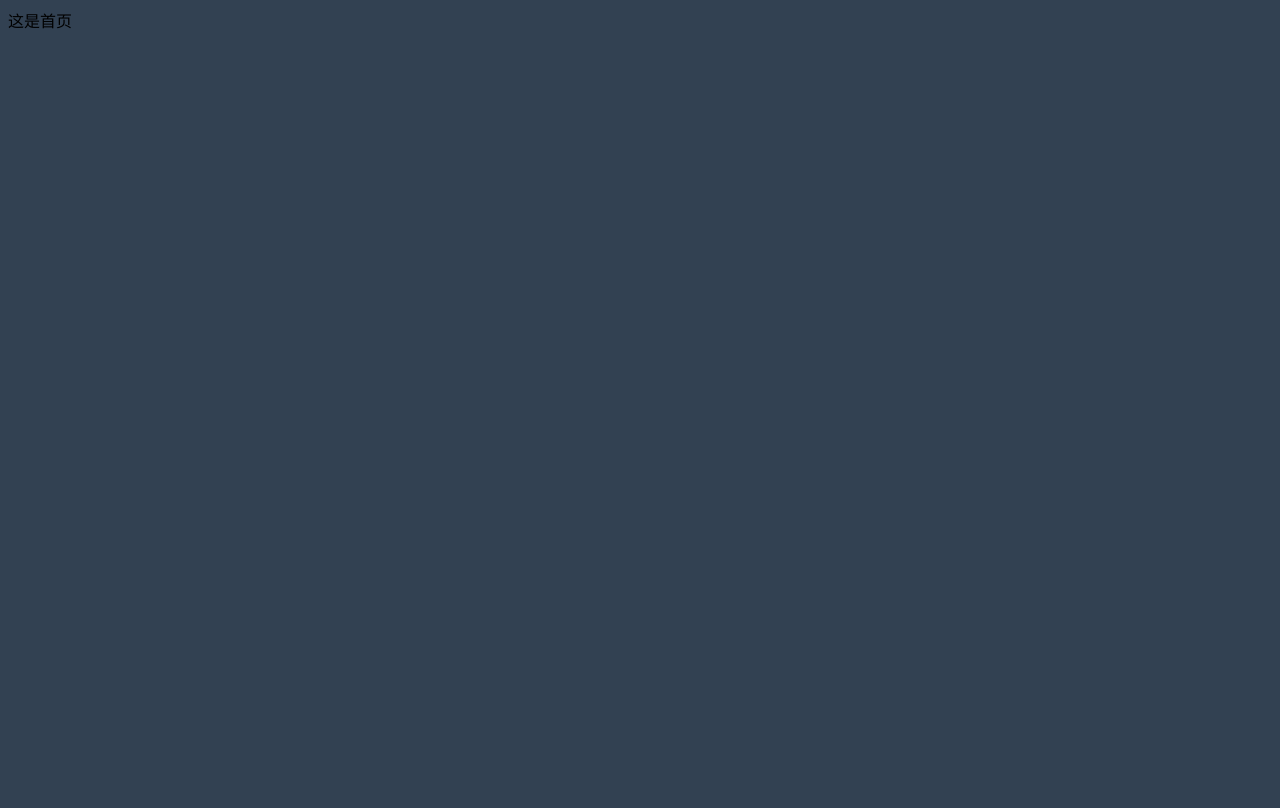
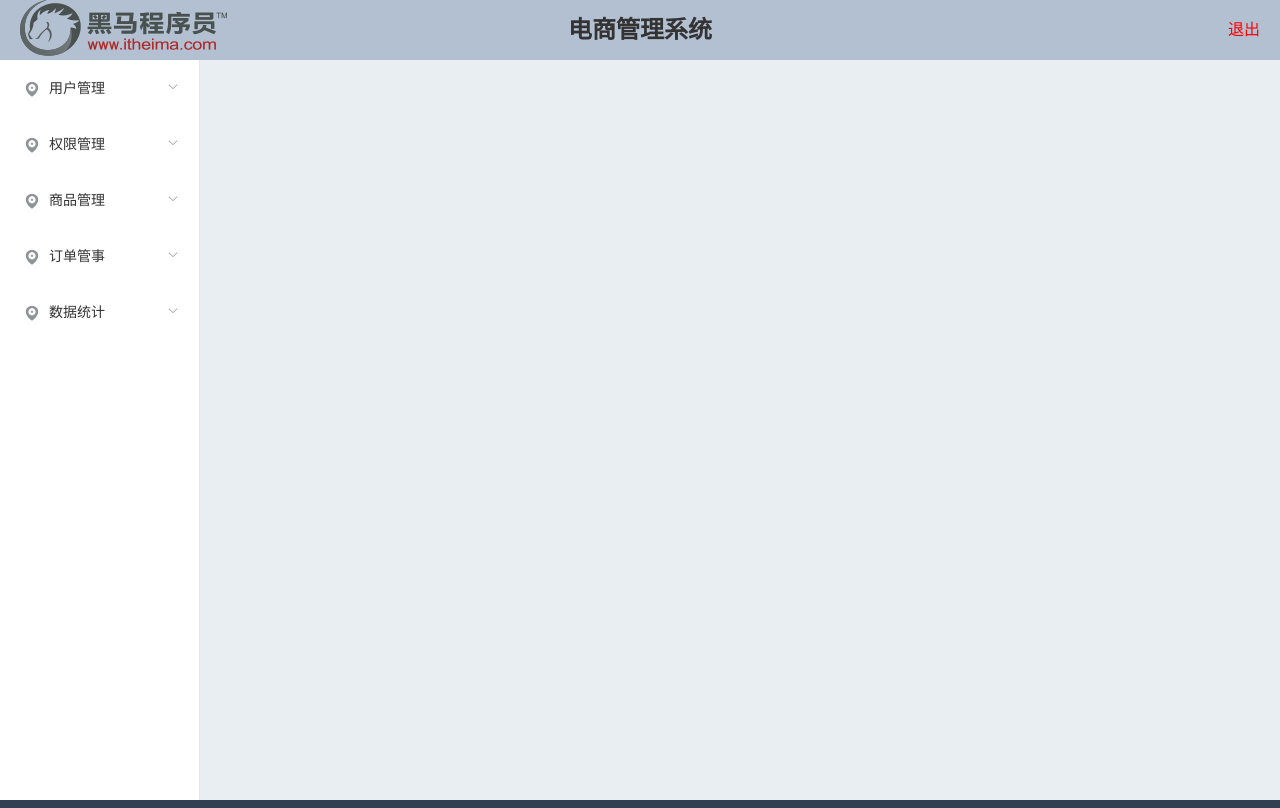
Before and after one commit to Michaelwong0820/Vue-cli, a Vue app: page /users#/home in a window 1280 px wide. Built offline with nearby package versions, Linux system fonts and the light colour scheme; sample sign-in values are in the browser's storage.

Commit message:
完成首页布局&用户列表数据的渲染与新增

```diff
--- a/src/assets/css/index.css
+++ b/src/assets/css/index.css
@@ -1,8 +1,15 @@
 body {
     background-color: #324152;
+    margin: 0;
+    padding: 0;
 }
 
 body,html {
     width: 100%;
     height: 100%;
 }
+
+h1 {
+    margin: 0;
+    padding: 0;
+}
--- a/src/components/home/home.vue
+++ b/src/components/home/home.vue
@@ -1,14 +1,68 @@
 <template>
-    <div>这是首页</div>
-
+  <div class="homeBox">
+    <el-container>
+      <el-header>
+        <TopHead/>
+      </el-header>
+      <el-container>
+        <el-aside width="200px">
+          <Aside/>
+        </el-aside>
+        <el-main>
+          <router-view></router-view>
+        </el-main>
+      </el-container>
+    </el-container>
+  </div>
 </template>
 
 <script>
+import TopHead from "./layout/TopHead.vue"; //引入顶部组件
+import Aside from "./layout/Aside.vue"; //引入侧边栏组件
 export default {
-
-}
+  mounted() {
+    var token = localStorage.getItem("token");
+    if (!token) {
+      alert("请登录");
+      this.$router.push("/login");
+    }
+  },
+  components: {
+    TopHead,
+    Aside
+  }
+};
 </script>
 
-<style >
+<style scoped>
+.homeBox {
+  height: 100%;
+}
 
+.el-header {
+  background-color: #b3c0d1;
+  color: #333;
+  text-align: center;
+  line-height: 60px;
+  /* height: 100%; */
+}
+.el-aside {
+  background-color: #d3dce6;
+  color: #333;
+  line-height: 200px;
+}
+
+.el-main {
+  background-color: #e9eef3;
+  color: #333;
+}
+
+.el-container {
+  /* margin-bottom: 40px; */
+  height: 100%;
+}
+
+.el-menu {
+  height: 100%;
+}
 </style>
--- /dev/null
+++ b/src/components/home/layout/Aside.vue
@@ -0,0 +1,93 @@
+<template>
+  <el-menu
+    :unique-opened="true"
+    default-active="2"
+    class="el-menu-vertical-demo"
+    background-color="#fff"
+    text-color="#333"
+    :router="true"
+  >
+    <!-- 一级菜单 -->
+    <el-submenu index="1">
+      <template slot="title">
+        <i class="el-icon-location"></i>
+        <span>用户管理</span>
+      </template>
+      <!-- 子菜单 -->
+      <el-menu-item index="/users">
+        <i class="el-icon-menu"></i>
+        <span>用户列表</span>
+      </el-menu-item>
+    </el-submenu>
+    <!-- 一级菜单 -->
+    <el-submenu index="2">
+      <template slot="title">
+        <i class="el-icon-location"></i>
+        <span>权限管理</span>
+      </template>
+      <!-- 子菜单 -->
+      <el-menu-item>
+        <i class="el-icon-menu"></i>
+        <span>角色列表</span>
+      </el-menu-item>
+      <el-menu-item>
+        <i class="el-icon-menu"></i>
+        <span>权限列表</span>
+      </el-menu-item>
+    </el-submenu>
+    <!-- 一级菜单 -->
+    <el-submenu index="3">
+      <template slot="title">
+        <i class="el-icon-location"></i>
+        <span>商品管理</span>
+      </template>
+      <!-- 子菜单 -->
+      <el-menu-item>
+        <i class="el-icon-menu"></i>
+        <span>商品列表</span>
+      </el-menu-item>
+      <el-menu-item>
+        <i class="el-icon-menu"></i>
+        <span>分类参数</span>
+      </el-menu-item>
+      <el-menu-item>
+        <i class="el-icon-menu"></i>
+        <span>商品分类</span>
+      </el-menu-item>
+    </el-submenu>
+    <!-- 一级菜单 -->
+    <el-submenu index="4">
+      <template slot="title">
+        <i class="el-icon-location"></i>
+        <span>订单管事</span>
+      </template>
+      <!-- 子菜单 -->
+      <el-menu-item>
+        <i class="el-icon-menu"></i>
+        <span>订单列表</span>
+      </el-menu-item>
+    </el-submenu>
+    <!-- 一级菜单 -->
+    <el-submenu index="5">
+      <template slot="title">
+        <i class="el-icon-location"></i>
+        <span>数据统计</span>
+      </template>
+      <!-- 子菜单 -->
+      <el-menu-item>
+        <i class="el-icon-menu"></i>
+        <span>数据报表</span>
+      </el-menu-item>
+    </el-submenu>
+  </el-menu>
+</template>
+
+<script>
+export default {};
+</script>
+
+<style >
+.el-menu {
+  height: 100%;
+}
+</style>
--- /dev/null
+++ b/src/components/home/layout/TopHead.vue
@@ -0,0 +1,56 @@
+<template>
+  <el-row>
+    <el-col :span="4">
+      <div class="mycol">
+        <img src="../../../../static/logo.png" alt>
+      </div>
+    </el-col>
+    <el-col :span="16">
+      <div class="mycol">
+        <h1>电商管理系统</h1>
+      </div>
+    </el-col>
+    <el-col :span="4">
+      <div class="mycol layout">
+        <a href="#" @click.prevent="logout">退出</a>
+      </div>
+    </el-col>
+  </el-row>
+</template>
+
+<script>
+export default {
+  methods: {
+    logout() {
+      this.$confirm("是否退出登录?", "提示", {
+        confirmButtonText: "确定",
+        cancelButtonText: "取消",
+        type: "warning"
+      })
+        .then(() => {
+          this.$message({
+            type: "success",
+            message: "退出成功!"
+          });
+        //移出localStorage
+        localStorage.removeItem('token')
+        //跳转到登录页面
+        this.$router.push({name:'login'})
+        })
+    }
+  }
+};
+</script>
+
+<style scoped>
+.mycol {
+  height: 60px;
+}
+.layout {
+  text-align: right;
+}
+.layout a {
+  text-decoration: none;
+  color: red;
+}
+</style>
--- a/src/components/login/login.vue
+++ b/src/components/login/login.vue
@@ -60,6 +60,8 @@ export default {
               });
               //跳转到主页
               this.$router.push("home");
+              //保存localStorage
+              localStorage.setItem('token',res.data.data.token)
             } else {
               this.$message.error(meta.msg);
             }
--- /dev/null
+++ b/src/components/users/users.vue
@@ -0,0 +1,160 @@
+<template>
+  <el-card>
+    <!-- 面包屑导航 -->
+    <el-breadcrumb separator-class="el-icon-arrow-right">
+      <el-breadcrumb-item :to="{ path: '/' }">首页</el-breadcrumb-item>
+      <el-breadcrumb-item>用户管理</el-breadcrumb-item>
+      <el-breadcrumb-item>用户列表</el-breadcrumb-item>
+    </el-breadcrumb>
+    <!-- 搜索框 -->
+    <el-row class="myrow">
+      <el-col :span="8">
+        <el-input placeholder="请输入内容" v-model="search" class="input-with-select">
+          <el-button slot="append" icon="el-icon-search"></el-button>
+        </el-input>
+      </el-col>
+      <el-col :span="16">
+        &nbsp;
+        <el-button type="success" plain @click="add">添加用户</el-button>
+      </el-col>
+    </el-row>
+    <!-- 用户数据表单 -->
+    <el-table :data="tableData" :border="true" style="width: 100%">
+      <el-table-column type="index" width="50"></el-table-column>
+      <el-table-column prop="username" label="姓名" width="180"></el-table-column>
+      <el-table-column prop="email" label="邮箱" width="180"></el-table-column>
+      <el-table-column prop="mobile" label="电话"></el-table-column>
+      <el-table-column prop="status" label="状态">
+        <template slot-scope="scope">
+          <!-- {{scope.row}} -->
+          <el-switch v-model="scope.row.mg_state" active-color="#13ce66" inactive-color="#ff4949"></el-switch>
+        </template>
+      </el-table-column>
+      <el-table-column label="操作">
+        <template slot-scope="scope">
+          <el-button type="primary" size="mini" icon="el-icon-edit" plain></el-button>
+          <el-button type="danger" size="mini" icon="el-icon-delete" plain></el-button>
+          <el-button type="success" size="mini" icon="el-icon-check" plain></el-button>
+        </template>
+      </el-table-column>
+    </el-table>
+    <!-- 新增用户弹框 -->
+    <el-dialog title="新增用户" :visible.sync="AddForm">
+      <el-form :model="formTable" :rules="rules" ref="ruleForm">
+        <el-form-item label="用户名" prop="username" :label-width="formLabelWidth">
+          <el-input v-model="formTable.username" autocomplete="off"></el-input>
+        </el-form-item>
+        <el-form-item label="密码" prop="password" :label-width="formLabelWidth">
+          <el-input v-model="formTable.password" autocomplete="off"></el-input>
+        </el-form-item>
+        <el-form-item label="邮箱" :label-width="formLabelWidth">
+          <el-input v-model="formTable.email" autocomplete="off"></el-input>
+        </el-form-item>
+        <el-form-item label="电话" :label-width="formLabelWidth">
+          <el-input v-model="formTable.mobile" autocomplete="off"></el-input>
+        </el-form-item>
+      </el-form>
+      <div slot="footer" class="dialog-footer">
+        <el-button @click="AddForm=false">取 消</el-button>
+        <el-button type="primary" @click="postAdd">确 定</el-button>
+      </div>
+    </el-dialog>
+  </el-card>
+</template>
+
+<script>
+export default {
+  data() {
+    return {
+      search: "",
+      pagesize: 10,
+      pagenum: 1,
+      tableData: [],
+      formTable: {
+        //新增表单内容
+        username: "",
+        password: "",
+        email: "",
+        mobile: ""
+      },
+      rules: {
+        username: [
+          { required: true, message: "请输入活动名称", trigger: "blur" }
+        ],
+        password: [
+          { required: true, message: "请输入活动名称", trigger: "blur" }
+        ]
+      },
+      formLabelWidth: "100px", //文本宽度
+      AddForm: false //弹框的状态
+    };
+  },
+  methods: {
+    getUserList() {
+      let token = localStorage.getItem("token");
+      this.$http
+        .get("users", {
+          params: {
+            pagesize: this.pagesize, //当前页容量
+            pagenum: this.pagenum //总页数
+          },
+          //请求头带上token命令
+          headers: {
+            Authorization: token
+          }
+        })
+        .then(res => {
+          this.tableData = res.data.data.users;
+        });
+    },
+    add() {
+        //显示弹框
+      this.AddForm = true;
+    },
+    postAdd() {
+      let token = localStorage.getItem("token");
+      this.$refs.ruleForm.validate(valid => {
+        if (valid) {
+          this.$http.post("users", this.formTable, {
+            headers: {
+              Authorization: token
+            }
+          }).then(res=>{
+            //   console.log(res);
+            let {meta}=res.data
+            if (meta.status==201) {
+                this.$message({
+                    type:'success',
+                    message:meta.msg
+                })
+                //重新渲染
+                this.getUserList()
+                //弹框数据清空
+                this.formTable.username=''
+                this.formTable.password=''
+                this.formTable.email=''
+                this.formTable.mobile=''
+                //关闭弹窗
+                this.AddForm = false
+            }else {
+                this.$message.error(meta.msg)
+            }
+
+          });
+        } else {
+          this.$message.error("参数有误");
+        }
+      });
+    }
+  },
+  mounted() {
+    this.getUserList();
+  }
+};
+</script>
+
+<style scoped>
+.myrow {
+  margin-top: 20px;
+}
+</style>
```
Also changed, not shown: src/router/index.js (+7 -1 lines), static/logo.png (added), 1 other file (tests, documents, lock files or other folders).
